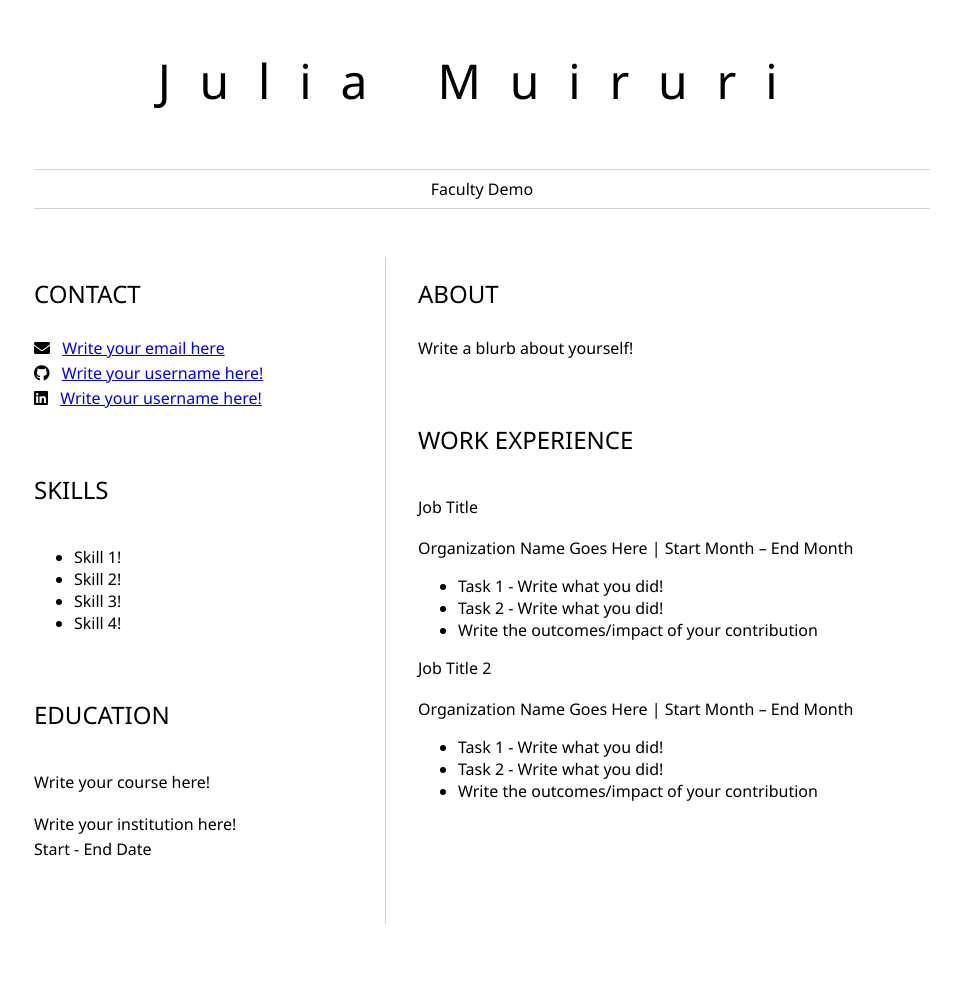
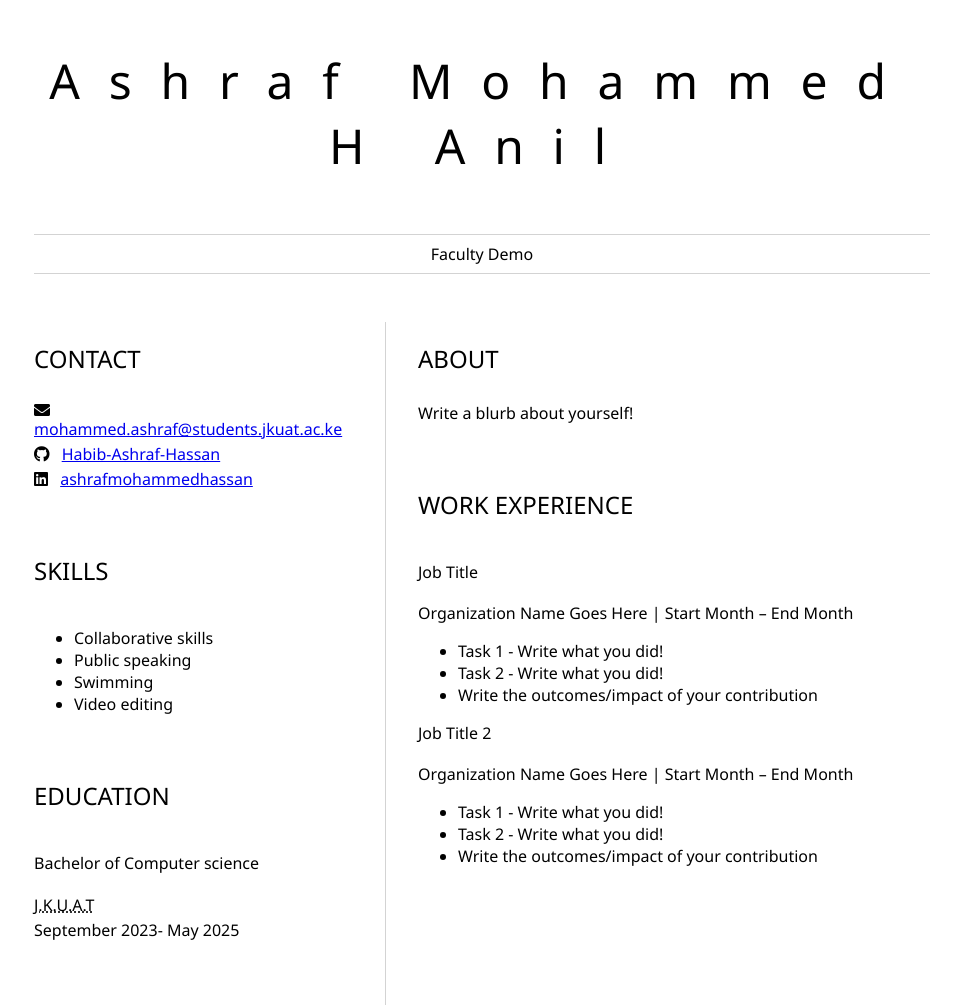
Before and after one commit to Habib-Ashraf-Hassan/myresume, a plain HTML site: page index.html in a window 1280 px wide. Shown: the whole page, without its empty margins (158-1119 px from the left). Before the commit the page ends 924 px from the top, so only its background shows below. Drawn offline with Linux system fonts and the light colour scheme.

Commit message:
Updated my Resume

```diff
--- a/index.html
+++ b/index.html
@@ -8,7 +8,7 @@
 	<body>
 		<header id="header">
 			<!-- resume header with your name and title -->
-			<h1>Julia Muiruri</h1>
+			<h1>Ashraf Mohammed H Anil</h1>
 			<hr>
 			Faculty Demo
 			<hr>
@@ -20,36 +20,36 @@
 					<!-- contact info including social media -->
                     <p>
                         <i class="fa fa-envelope" aria-hidden="true"></i>
-                        <a href="mailto:username@domain.top-level domain">Write your email here</a>
+                        <a href="mailto:mohammed.ashraf@students.jkuat.ac.ke">mohammed.ashraf@students.jkuat.ac.ke</a>
                     </p>
                     <p>
                         <i class="fab fa-github" aria-hidden="true"></i>
-                        <a href="github.com/yourGitHubUsername">Write your username here!</a>
+                        <a href="https://github.com/Habib-Ashraf-Hassan">Habib-Ashraf-Hassan</a>
                     </p>
                     <p>
                         <i class="fab fa-linkedin" aria-hidden="true"></i>
-                        <a href="linkedin.com/yourLinkedInUsername">Write your username here!</a>
+                        <a href="https://www.linkedin.com/in/ashrafmohammedhassan">ashrafmohammedhassan</a>
                     </p>
 				</section>
 				<section>
 					<h2>SKILLS</h2>
 					<!-- your skills -->
                     <ul>
-                        <li>Skill 1!</li>
-                        <li>Skill 2!</li>
-                        <li>Skill 3!</li>
-                        <li>Skill 4!</li>
+                        <li>Collaborative skills</li>
+                        <li>Public speaking</li>
+                        <li>Swimming</li>
+                        <li>Video editing</li>
                     </ul>
 				</section>
 				<section>
 					<h2>EDUCATION</h2>
 					<!-- your education -->
-                    <h3>Write your course here!</h3>
+                    <h3>Bachelor of Computer science</h3>
                     <p>
-                        Write your institution here!
+                        <abbr title="Jomo Kenyatta University of Agriculture and Technology">J.K.U.A.T</abbr>
                     </p>
                     <p>
-                        Start - End Date
+                        September 2023- May 2025
                     </p>
 				</section>
 			</article>
```
